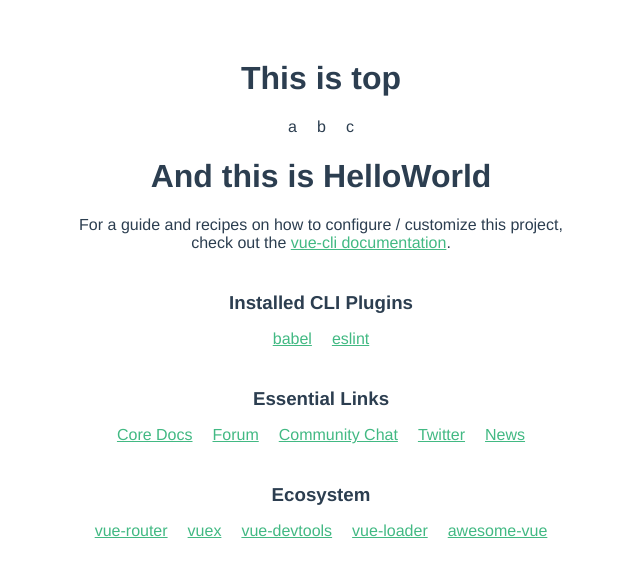
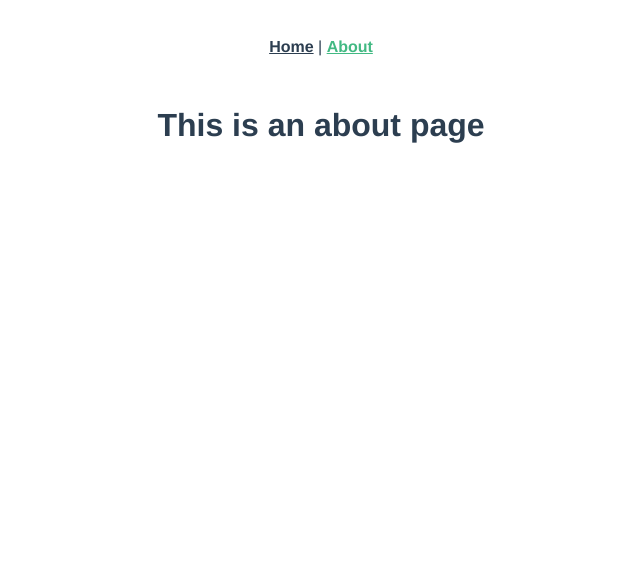
Before and after one commit to aikan-umetsubo/vue-cli-sample, a Vue app: page /about in a window 1280 px wide. Shown: the top 576 px of the page, without its empty margins (319-959 px from the left). Built offline with nearby package versions, Linux system fonts and the light colour scheme.

Commit message:
Vue Routerをインストールした(vue add router)。 TopやらHelloWorldはApp.vueからは消滅

```diff
--- a/package.json
+++ b/package.json
@@ -9,11 +9,13 @@
   },
   "dependencies": {
     "core-js": "^3.6.5",
-    "vue": "^3.0.0-0"
+    "vue": "^3.0.0-0",
+    "vue-router": "^4.0.0-0"
   },
   "devDependencies": {
     "@vue/cli-plugin-babel": "~4.5.0",
     "@vue/cli-plugin-eslint": "~4.5.0",
+    "@vue/cli-plugin-router": "^4.5.4",
     "@vue/cli-service": "~4.5.0",
     "@vue/compiler-sfc": "^3.0.0-0",
     "babel-eslint": "^10.1.0",
--- a/src/App.vue
+++ b/src/App.vue
@@ -1,22 +1,12 @@
 <template>
   <div id="app">
-    <Top msg="This is top"/>
-    <HelloWorld msg="And this is HelloWorld"/>
+    <div id="nav">
+      <router-link to="/">Home</router-link> |
+      <router-link to="/about">About</router-link>
+    </div>
+    <router-view/>
   </div>
 </template>
-
-<script>
-import Top from './components/Top.vue'
-import HelloWorld from './components/HelloWorld.vue'
-
-export default {
-  name: 'App',
-  components: {
-    Top,
-    HelloWorld
-  }
-}
-</script>
 
 <style>
 #app {
@@ -25,6 +15,18 @@ export default {
   -moz-osx-font-smoothing: grayscale;
   text-align: center;
   color: #2c3e50;
-  margin-top: 60px;
+}
+
+#nav {
+  padding: 30px;
+}
+
+#nav a {
+  font-weight: bold;
+  color: #2c3e50;
+}
+
+#nav a.router-link-exact-active {
+  color: #42b983;
 }
 </style>
--- a/src/main.js
+++ b/src/main.js
@@ -1,4 +1,5 @@
 import { createApp } from 'vue'
 import App from './App.vue'
+import router from './router'
 
-createApp(App).mount('#app')
+createApp(App).use(router).mount('#app')
--- /dev/null
+++ b/src/router/index.js
@@ -0,0 +1,25 @@
+import { createRouter, createWebHistory } from 'vue-router'
+import Home from '../views/Home.vue'
+
+const routes = [
+  {
+    path: '/',
+    name: 'Home',
+    component: Home
+  },
+  {
+    path: '/about',
+    name: 'About',
+    // route level code-splitting
+    // this generates a separate chunk (about.[hash].js) for this route
+    // which is lazy-loaded when the route is visited.
+    component: () => import(/* webpackChunkName: "about" */ '../views/About.vue')
+  }
+]
+
+const router = createRouter({
+  history: createWebHistory(process.env.BASE_URL),
+  routes
+})
+
+export default router
--- /dev/null
+++ b/src/views/About.vue
@@ -0,0 +1,5 @@
+<template>
+  <div class="about">
+    <h1>This is an about page</h1>
+  </div>
+</template>
--- /dev/null
+++ b/src/views/Home.vue
@@ -0,0 +1,18 @@
+<template>
+  <div class="home">
+    <img alt="Vue logo" src="../assets/logo.png">
+    <HelloWorld msg="Welcome to Your Vue.js App"/>
+  </div>
+</template>
+
+<script>
+// @ is an alias to /src
+import HelloWorld from '@/components/HelloWorld.vue'
+
+export default {
+  name: 'Home',
+  components: {
+    HelloWorld
+  }
+}
+</script>
```
Also changed, not shown: 1 other file (tests, documents, lock files or other folders).
